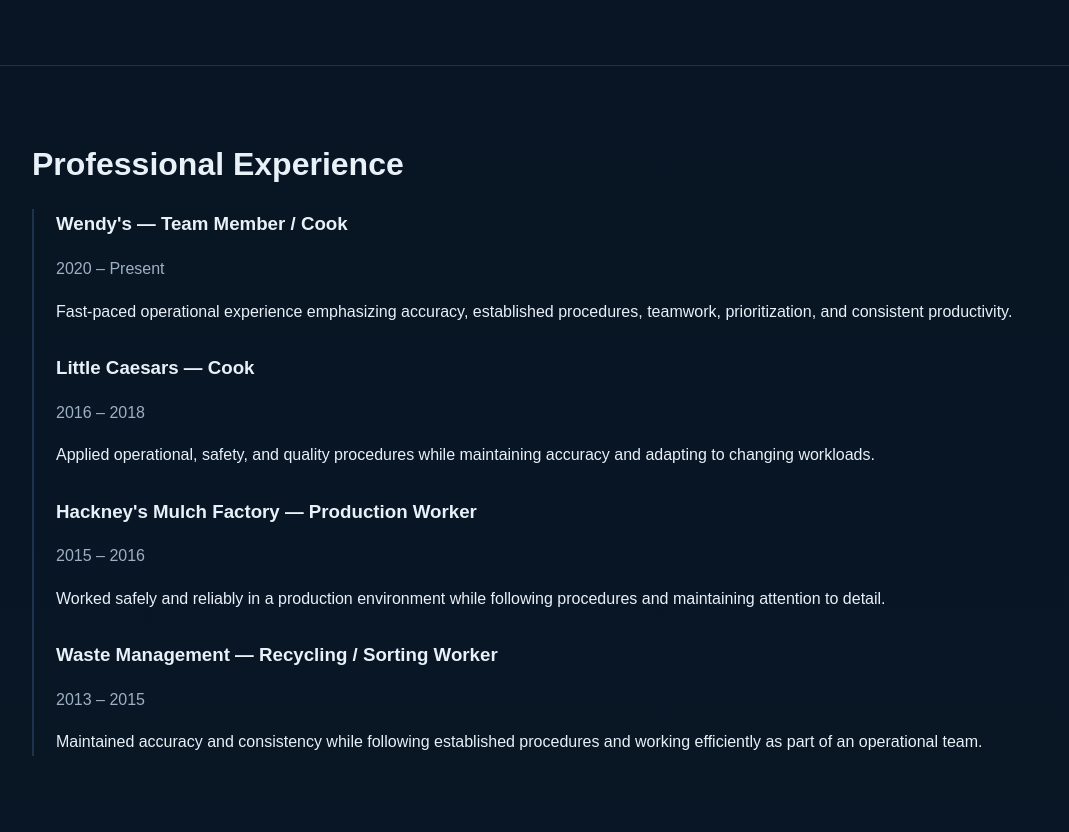
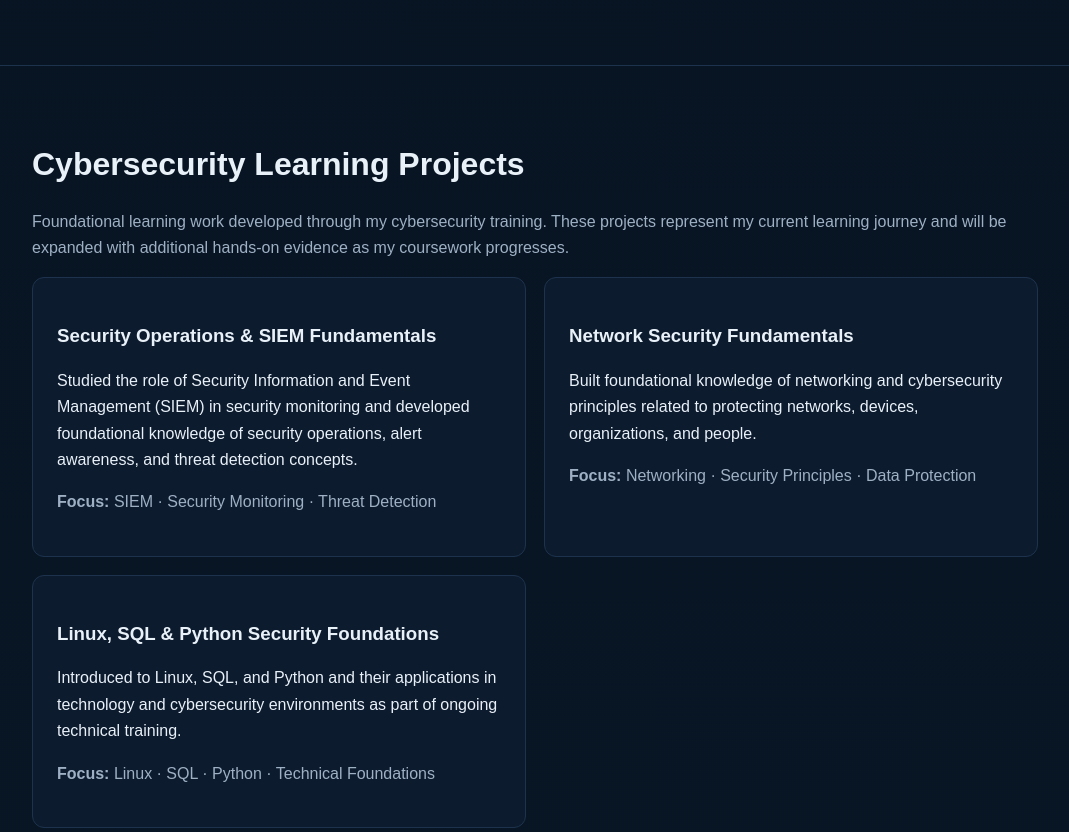
Before and after one commit to askguidesomething-glitch/askguidesomething-glitch.github.io, a plain HTML site: page index.html in a window 1280 px wide. Shown: the part 2100-2932 px from the top of the page, without its empty margins (105-1174 px from the left). Drawn offline with Linux system fonts and the light colour scheme.

Commit message:
Add files via upload

```diff
--- a/index.html
+++ b/index.html
@@ -51,6 +51,21 @@
 <div class="card"><h3>Colorado Technical University</h3><p class="muted">Associate of Science in Business Administration</p><p class="muted">Graduate · GPA: 3.5</p></p></div>
 </div></div></section>
 
+<section id="projects"><div class="wrap">
+<h2>Cybersecurity Learning Projects</h2>
+<p class="muted">Foundational learning work developed through my cybersecurity training. These projects represent my current learning journey and will be expanded with additional hands-on evidence as my coursework progresses.</p>
+<div class="grid">
+<div class="card"><h3>Security Operations &amp; SIEM Fundamentals</h3>
+<p>Studied the role of Security Information and Event Management (SIEM) in security monitoring and developed foundational knowledge of security operations, alert awareness, and threat detection concepts.</p>
+<p class="muted"><strong>Focus:</strong> SIEM · Security Monitoring · Threat Detection</p></div>
+<div class="card"><h3>Network Security Fundamentals</h3>
+<p>Built foundational knowledge of networking and cybersecurity principles related to protecting networks, devices, organizations, and people.</p>
+<p class="muted"><strong>Focus:</strong> Networking · Security Principles · Data Protection</p></div>
+<div class="card"><h3>Linux, SQL &amp; Python Security Foundations</h3>
+<p>Introduced to Linux, SQL, and Python and their applications in technology and cybersecurity environments as part of ongoing technical training.</p>
+<p class="muted"><strong>Focus:</strong> Linux · SQL · Python · Technical Foundations</p></div>
+</div></div></section>
+
 <section id="experience"><div class="wrap"><h2>Professional Experience</h2>
 <div class="timeline">
 <div class="item"><h3>Wendy's — Team Member / Cook</h3><p class="muted">2020 – Present</p><p>Fast-paced operational experience emphasizing accuracy, established procedures, teamwork, prioritization, and consistent productivity.</p></div>
```
